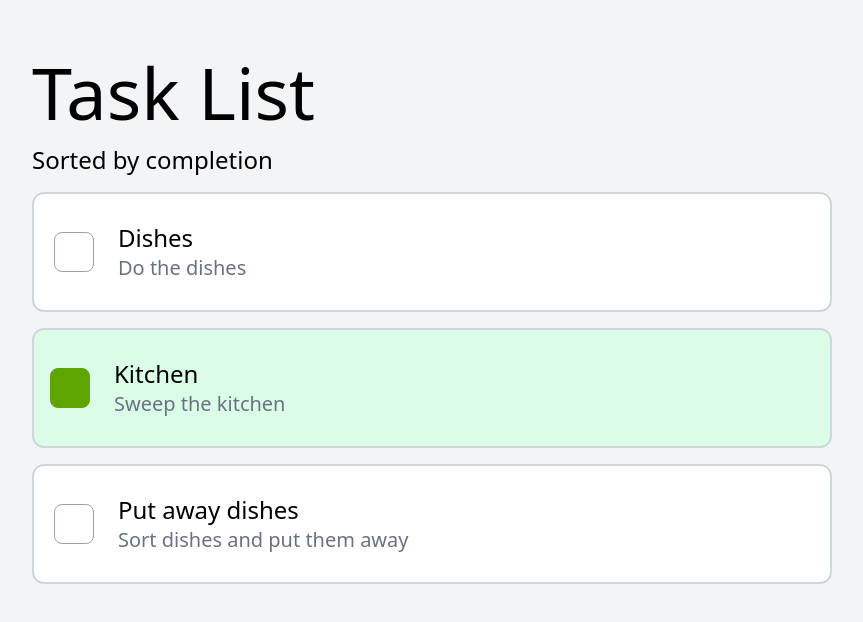
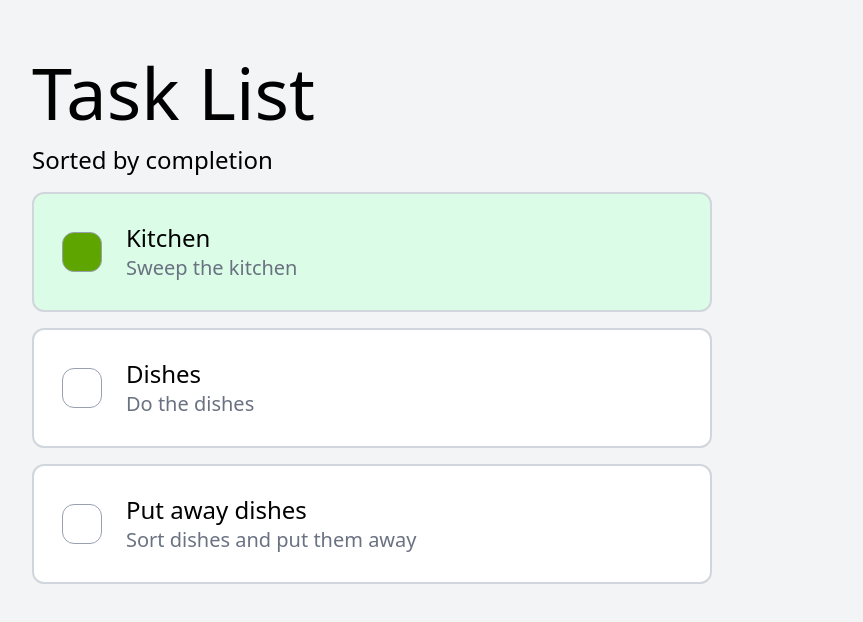
Before and after one commit to rknm-cell/tailwindstyling, a React (Vite) app: page / in a window 1280 px wide. Shown: the top 622 px of the page, without its empty margins (24-887 px from the left). Built offline with nearby package versions, Linux system fonts and the light colour scheme.

Commit message:
completed Task lists sort function

```diff
--- a/src/App.tsx
+++ b/src/App.tsx
@@ -2,7 +2,7 @@
 import TaskList from "./TaskList";
 import "./App.css";
 
-type TaskData = {
+export type TaskData = {
   id: number;
   title: string;
   description: string;
--- a/src/Task.tsx
+++ b/src/Task.tsx
@@ -1,29 +1,36 @@
-import { useState } from "react";
+import type { TaskData } from "./App";
 
-const Task = ({title, description, checked}) => {
-  const [checkBox, setCheckBox] = useState(checked);
+type TaskProps = {
+  taskData: TaskData
+  updateCheck: (id: number) => void
+}
+
+const Task = ({ taskData, updateCheck}: TaskProps) => {
+  // const [checkBox, setCheckBox] = useState(checked);
 
   const baseBgStyle =
-    "flex flex-row items-center rounded-xl m-4 h-30 w-200 border-2 bg-white border-gray-300";
+    "flex flex-row items-center rounded-xl m-4 h-30 w-170 border-2 bg-white border-gray-300";
   const checkedBgStyle =
-    "flex flex-row items-center rounded-xl  m-4 h-30 w-200 border-2 bg-green-100 border-gray-300";
+    "flex flex-row items-center rounded-xl  m-4 h-30 w-170 border-2 bg-green-100 border-gray-300";
   const checkedButtonStyle =
-    "h-10 w-10 rounded-lg border border-lime-600 m-4 bg-lime-600 check";
-  const baseButtonStyle = "h-10 w-10 rounded-lg border border-gray-400 ml-5 mr-4 ";
+    "h-10 w-10 rounded-xl border border-gray-400 bg-lime-600 ml-7 mr-4";
+  const baseButtonStyle =
+    "h-10 w-10 rounded-xl border border-gray-400 ml-7 mr-4 ";
+
   return (
     <>
-      <div id="div-task" className={checkBox ? checkedBgStyle : baseBgStyle}>
+      <div id="div-task" className={taskData.checked ? checkedBgStyle : baseBgStyle}>
         <button
-          onClick={() => setCheckBox(!checkBox)}
+          onClick={() => updateCheck(taskData.id)}
           id="checkbox"
-          className={checkBox ? checkedButtonStyle : baseButtonStyle}
+          className={taskData.checked ? checkedButtonStyle : baseButtonStyle}
         />
         <div id="div-text" className="p-2">
           <p id="title" className="text-2xl ">
-            {title}
+            {taskData.title}
           </p>
           <p id="description" className="text-xl font-light text-gray-500 ">
-            {description}
+            {taskData.description}
           </p>
         </div>
       </div>
--- a/src/TaskList.tsx
+++ b/src/TaskList.tsx
@@ -1,4 +1,4 @@
-import React from "react";
+import { useState } from "react";
 import Task from "./Task";
 
 type TaskData = {
@@ -7,19 +7,50 @@ type TaskData = {
   description: string;
   checked: boolean;
 };
-const tasks: TaskData[] = [
+const taskList: TaskData[] = [
   { id: 1, title: "Dishes", description: "Do the dishes", checked: false },
   { id: 2, title: "Kitchen", description: "Sweep the kitchen", checked: true },
-  { id: 3, title: "Put away dishes", description: "Sort dishes and put them away", checked: false},
+  {
+    id: 3,
+    title: "Put away dishes",
+    description: "Sort dishes and put them away",
+    checked: false,
+  },
 ];
 
 function TaskList() {
-//   {tasks.sort(function (x, y){ return (x === y) ? 0 : x ? -1 : 1}).map((task) => <Task id={task.id} title={task.title} description={task.description} checked={task.checked}/>)}
+  const [tasks, setTasks] = useState(taskList);
+  console.log(tasks)
+  const updateTasks = (id: number) => {
+    const newTasks = tasks.map(task => ({...task}));
+    console.log('newTasks: ', newTasks)
+    const taskToUpdate = newTasks.find(task => task.id === id)
+    if (taskToUpdate){
+      taskToUpdate.checked = !taskToUpdate.checked
+    }
+
+    setTasks(newTasks);
+  }
+
+  const sortTasks = (tasks: TaskData[]) => {
+    const sortedTasks = [...tasks].sort((a, b) => {
+      if (a.checked === b.checked) {
+        return 0;
+      }
+      return a.checked ? -1 : 1;
+    });
+    return sortedTasks;
+  };
   return (
     <div>
-      {/* <Task task={tasks} /> */}
-      {/* {tasks.sort(function (x, y){ return (x === y) ? 0 : x ? 1 : -1}).map((task) => <Task key={task.id} title={task.title} description={task.description} checked={task.checked}/>)} */}
-      {tasks.sort(function (x, y){ return (x === y) ? 0 : x ? -1 : 1}).map((task) => <Task key={task.id} title={task.title} description={task.description} checked={task.checked}/>)}
+      {sortTasks(tasks)
+        .map((task: TaskData) => (
+          <Task
+            updateCheck={updateTasks}
+            key={task.id}
+            taskData={task}
+          />
+        ))}
     </div>
   );
 }
```
